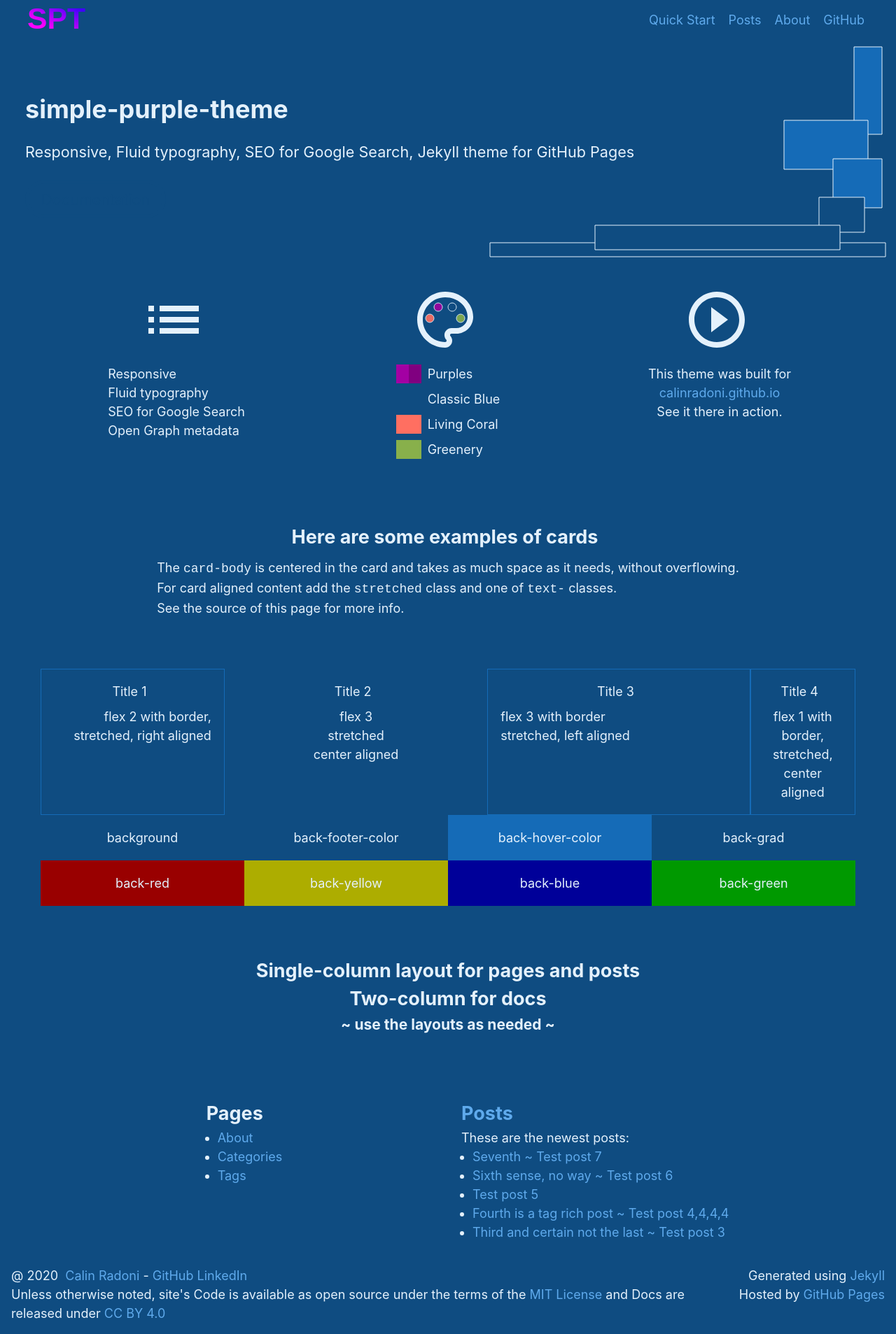
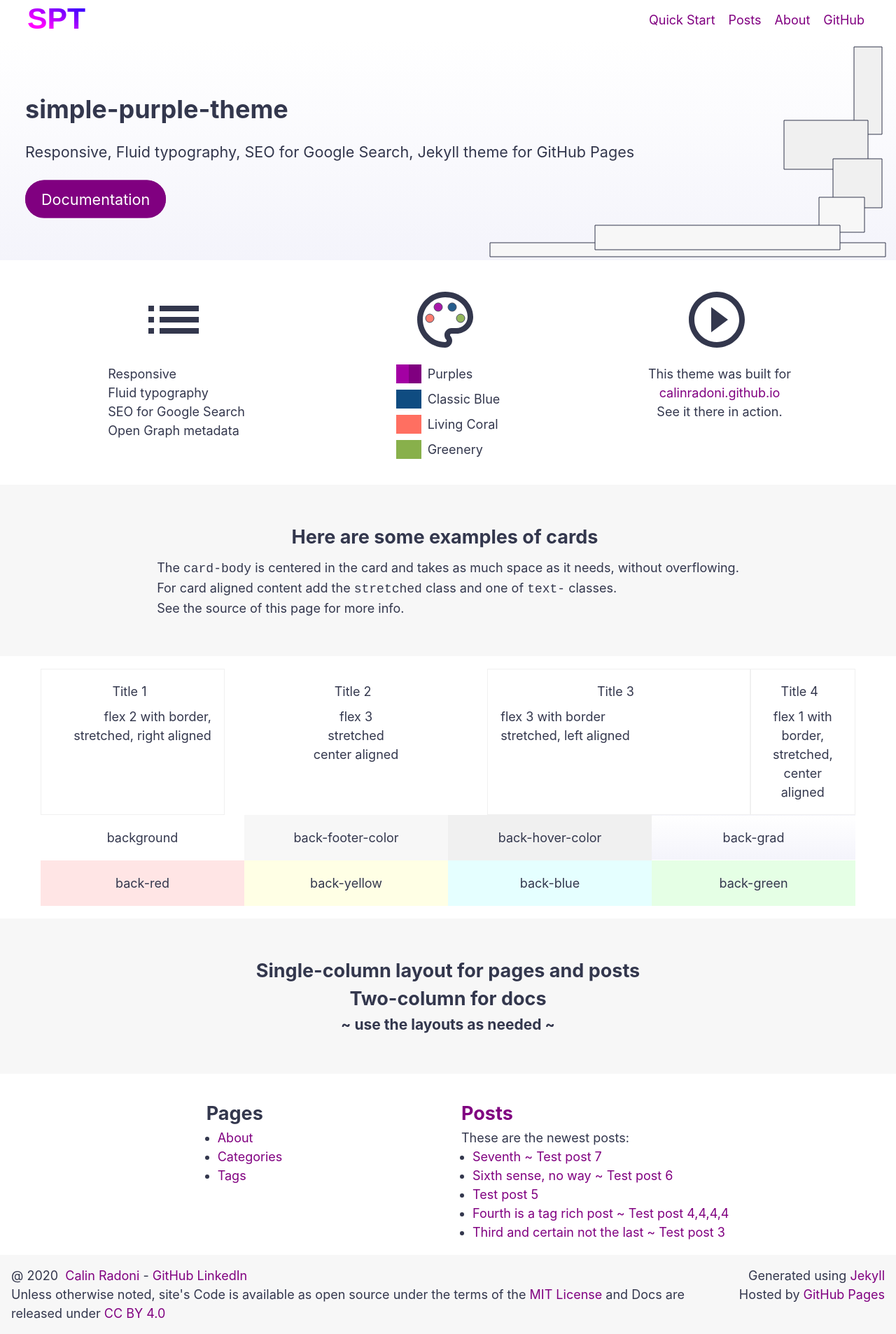
Before and after one commit to CalinRadoni/simple-purple-theme, a Jekyll site: the page built from index.html, in a window 1280 px wide. Shown: the whole page at 70% size. Built offline with Jekyll 4.4.1, drawn with Linux system fonts in a browser that asks for light colours.

Commit message:
Updates the styles

```diff
--- a/_config.yml
+++ b/_config.yml
@@ -18,8 +18,8 @@ copyright-text: "2020"
 # set the date format to ISO8601. See https://shopify.github.io/liquid/filters/date/ for other formats
 date-format: "%F"
 
-# skin: purple
-skin: blue
+skin: purple
+# skin: blue
 
 header-links:
   - name: "Quick Start"
--- a/_sass/_buttons.scss
+++ b/_sass/_buttons.scss
@@ -3,11 +3,11 @@
 a.button {
   &-main {
     padding: 0.5rem 1rem;
-    border-radius: 100vh;
-    background-color: $main-color; color: $color-back;
-    border: 0.3rem solid $main-color;
+    border-radius: 5em;
+    background-color: $link-color; color: $color-back;
+    border: 0.3rem solid $link-color;
     &:hover {
-      background-color: $color-back; color: $link-color;
+      background-color: $hover-color; color: $link-color;
     }
   }
 
--- a/_sass/_cards.scss
+++ b/_sass/_cards.scss
@@ -46,7 +46,7 @@
 
   &-simple { padding: 0 }
 
-  &-title-img { height: 96px }
+  &-title-img { width: 96px; height: 96px }
 
   &-box-1 { width: 1em; float: left }
   &-box-2 { width: 2em; float: left }
--- a/index.html
+++ b/index.html
@@ -24,7 +24,6 @@ image-d: "The text simple purple theme written in purple over a dark gray backgr
     <rect class="home-svg-ff" vector-effect="non-scaling-stroke" x="20"  y="290" width="565" height="20" />
     <rect class="home-svg-ff" vector-effect="non-scaling-stroke" x="170" y="265" width="350" height="35" />
   </svg>
-
 </section>
 
 {% include_relative /assets/img/index.svg %}
```
Also changed, not shown: simple-purple-theme.gemspec.
